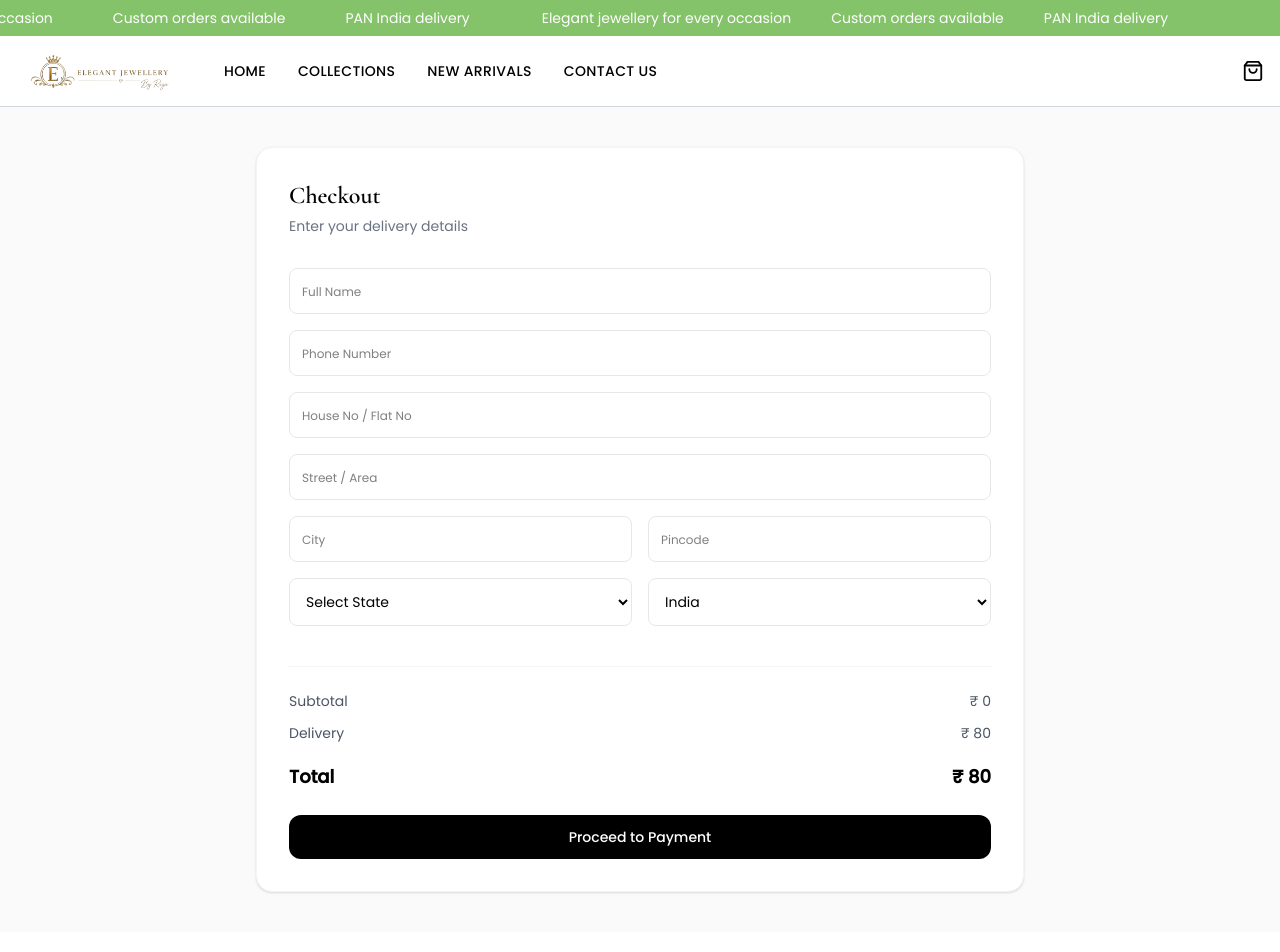
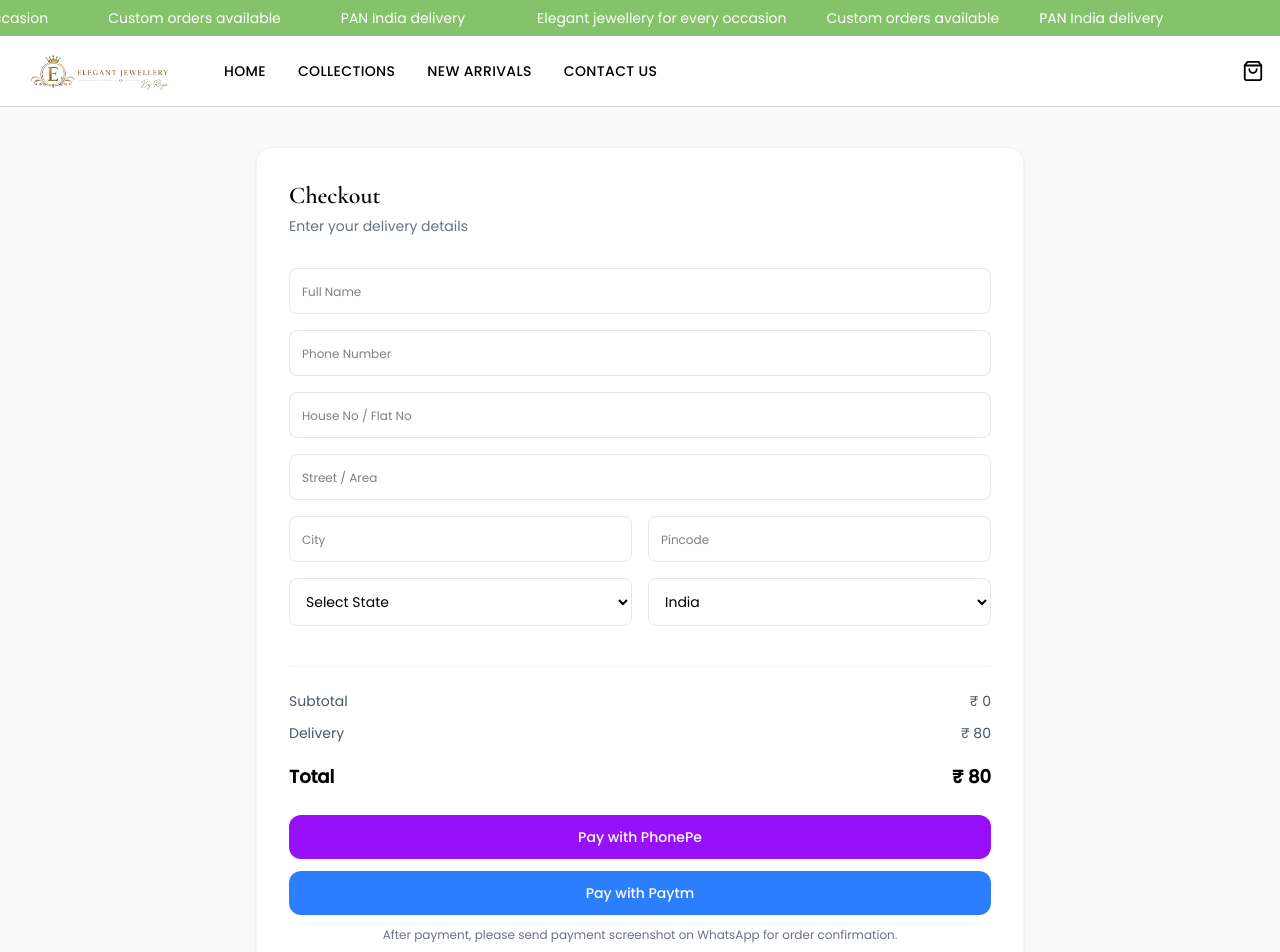
Before and after one commit to Ashish-12K/sk-jewellery, a React (Vite) app: page /checkout in a window 1280 px wide. Shown: the top 952 px of the page. Built offline with nearby package versions, Linux system fonts and the light colour scheme.

Commit message:
Changed payment Method

```diff
--- a/src/pages/CheckoutPage.jsx
+++ b/src/pages/CheckoutPage.jsx
@@ -1,10 +1,8 @@
 import { useCart } from "../context/CartContext";
 import { useState } from "react";
-import { useNavigate } from "react-router-dom";
 
 export default function CheckoutPage() {
-  const { cart, total, clearCart } = useCart();
-  const navigate = useNavigate();
+  const { total } = useCart();
 
   const deliveryCharge = 80;
   const finalTotal = total + deliveryCharge;
@@ -60,51 +58,37 @@ export default function CheckoutPage() {
     "West Bengal",
   ];
 
-  const handlePayment = () => {
-    if (!window.Razorpay) {
-      alert("Razorpay SDK not loaded");
-      return;
-    }
+  const upiId = "ak0912090@okicici";
+  const merchantName = "Riza Jewellery";
 
+  const validateForm = () => {
     for (let key in form) {
       if (!form[key]) {
         alert("Please fill all details");
-        return;
+        return false;
       }
     }
+    return true;
+  };
 
-    const options = {
-      key: "rzp_test_SbORRPRK2LfG2O",
-      amount: finalTotal * 100,
-      currency: "INR",
+  const openPhonePe = () => {
+    if (!validateForm()) return;
 
-      name: "Riza Jewellery",
-      description: "Order Payment",
+    const upiUrl = `upi://pay?pa=${upiId}&pn=${encodeURIComponent(
+      merchantName
+    )}&am=${finalTotal}&cu=INR`;
 
-      handler: function (response) {
-        const paymentId = response.razorpay_payment_id;
+    window.location.href = upiUrl;
+  };
 
-        const currentCart = [...cart];
+  const openPaytm = () => {
+    if (!validateForm()) return;
 
-        clearCart();
+    const upiUrl = `upi://pay?pa=${upiId}&pn=${encodeURIComponent(
+      merchantName
+    )}&am=${finalTotal}&cu=INR`;
 
-        navigate("/order-success", {
-          state: {
-            cart: currentCart,
-            total: finalTotal,
-            paymentId,
-            customer: form,
-          },
-        });
-      },
-
-      theme: {
-        color: "#111111",
-      },
-    };
-
-    const rzp = new window.Razorpay(options);
-    rzp.open();
+    window.location.href = upiUrl;
   };
 
   const inputStyle =
@@ -112,9 +96,7 @@ export default function CheckoutPage() {
 
   return (
     <div className="bg-[#fafafa] min-h-screen py-10 px-4">
-
       <div className="max-w-3xl mx-auto bg-white rounded-2xl shadow-sm border border-gray-100 p-6 md:p-8">
-
         <h1 className="text-2xl font-semibold mb-1">
           Checkout
         </h1>
@@ -123,9 +105,7 @@ export default function CheckoutPage() {
           Enter your delivery details
         </p>
 
-        {/* Form */}
         <div className="space-y-4">
-
           <input
             placeholder="Full Name"
             className={inputStyle}
@@ -159,7 +139,6 @@ export default function CheckoutPage() {
           />
 
           <div className="grid grid-cols-1 md:grid-cols-2 gap-4">
-
             <input
               placeholder="City"
               className={inputStyle}
@@ -175,12 +154,9 @@ export default function CheckoutPage() {
                 setForm({ ...form, pincode: e.target.value })
               }
             />
-
           </div>
 
-          {/* State + Country */}
           <div className="grid grid-cols-1 md:grid-cols-2 gap-4">
-
             <select
               className={inputStyle}
               onChange={(e) =>
@@ -206,16 +182,11 @@ export default function CheckoutPage() {
             >
               <option>India</option>
             </select>
-
           </div>
-
         </div>
 
-        {/* Summary */}
         <div className="mt-10 border-t border-gray-100 pt-6">
-
           <div className="space-y-3">
-
             <div className="flex justify-between text-sm text-gray-600">
               <span>Subtotal</span>
               <span>₹ {total}</span>
@@ -223,27 +194,36 @@ export default function CheckoutPage() {
 
             <div className="flex justify-between text-sm text-gray-600">
               <span>Delivery</span>
-              <span>₹ 80</span>
+              <span>₹ {deliveryCharge}</span>
             </div>
 
             <div className="flex justify-between text-lg font-semibold pt-2">
               <span>Total</span>
               <span>₹ {finalTotal}</span>
             </div>
-
           </div>
 
-          <button
-            onClick={handlePayment}
-            className="mt-6 w-full bg-black text-white py-3 rounded-xl hover:bg-gray-900 transition text-sm font-medium"
-          >
-            Proceed to Payment
-          </button>
+          <div className="mt-6 space-y-3">
+            <button
+              onClick={openPhonePe}
+              className="w-full bg-purple-600 text-white py-3 rounded-xl hover:bg-purple-700 transition text-sm font-medium"
+            >
+              Pay with PhonePe
+            </button>
 
+            <button
+              onClick={openPaytm}
+              className="w-full bg-blue-500 text-white py-3 rounded-xl hover:bg-blue-600 transition text-sm font-medium"
+            >
+              Pay with Paytm
+            </button>
+
+            <p className="text-xs text-gray-500 text-center">
+              After payment, please send payment screenshot on WhatsApp for order confirmation.
+            </p>
+          </div>
         </div>
-
       </div>
-
     </div>
   );
 }
```
